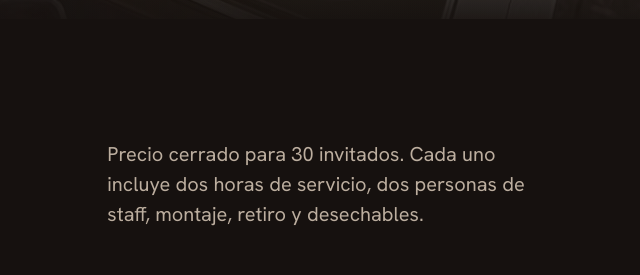
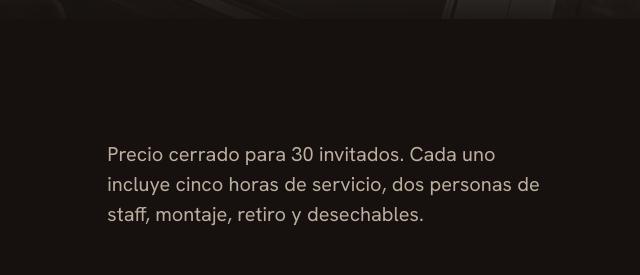
Before and after one commit to isaackvitka-arch/Snack-Paradise, a plain HTML site: page index.html in a window 1280 px wide. Shown: the part 867-1142 px from the top of the page, 640-1280 px from the left. Drawn offline with nearby package versions, Linux system fonts and the light colour scheme.

Commit message:
se agregan cambios

```diff
--- a/index.html
+++ b/index.html
@@ -117,7 +117,7 @@
       <div class="group">
         <div class="mx-head">
           <h2 id="carritos-h">Elige tu carrito</h2>
-          <p>Precio cerrado para 30 invitados. Cada uno incluye dos horas de servicio, dos personas de staff, montaje, retiro y desechables.</p>
+          <p>Precio cerrado para 30 invitados. Cada uno incluye cinco horas de servicio, dos personas de staff, montaje, retiro y desechables.</p>
         </div>
         <div class="mx-grid">
           <article class="mx-cart" data-tint="pink">
```
